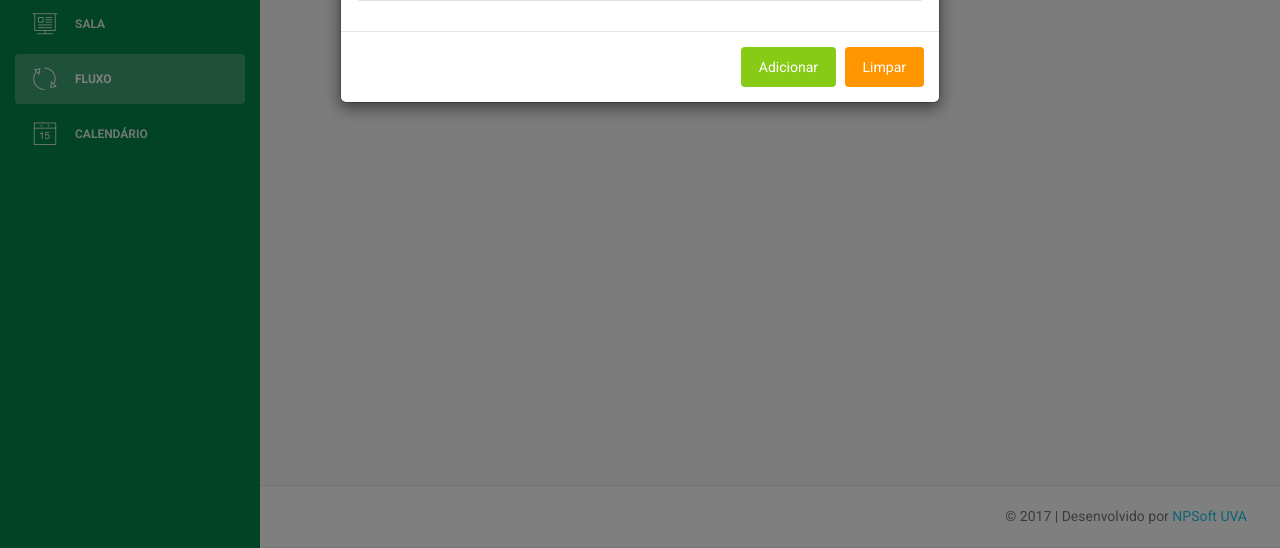
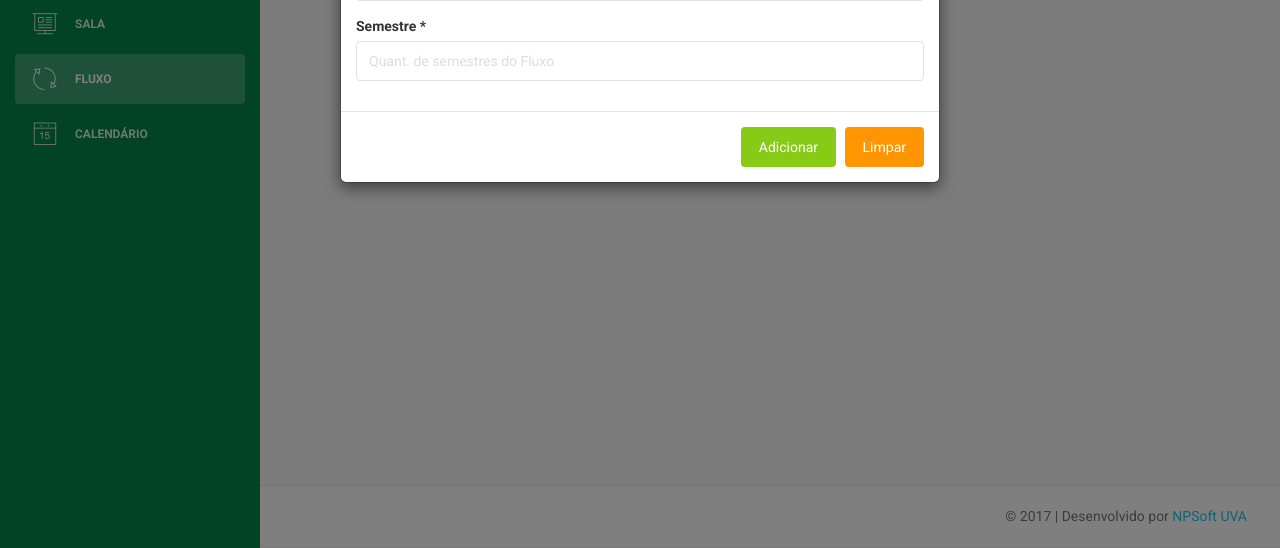
Before and after one commit to npsoftuva/lotacaoprofessores, a PHP site: page /fluxo.php in a window 1280 px wide, after a click on "Adicionar". Shown: the part 252-800 px from the top of the page. Run offline with PHP 8.4, Linux system fonts and the light colour scheme; data that the repository does not hold is empty; some libraries are stand-ins or nearby versions.

Commit message:
Update Fluxo

```diff
--- a/model/Fluxo.class.php
+++ b/model/Fluxo.class.php
@@ -18,20 +18,5 @@
       $this->flx_trn = $trn;
 			$this->flx_sem = $sem;
     }
-
-
-    public function searchAll() {
-      $search = Conexao::getInstance()->prepare("SELECT * FROM tab_flx");
-
-      if ($search->execute()) {
-        while ($flx = $search->fetch(PDO::FETCH_ASSOC)) {
-          $aux = new Fluxo();
-          $aux->setAll($flx["flx_cod"], $flx["flx_trn"], $flx["flx_sem"]);
-          $flxs[] = $aux;
-        }
-        return $flxs;
-      } else
-        return false;
-    }
   }
 ?>
--- a/view/fluxo.php
+++ b/view/fluxo.php
@@ -51,6 +51,7 @@
                         $fluxo = new Fluxo();
                         $fluxo->__set("flx_cod", $_POST["flx_cod"]);
                         $fluxo->__set("flx_trn", $_POST["flx_trn"]);
+                        $fluxo->__set("flx_sem", $_POST["flx_sem"]);
                         if ($fluxoController->register($fluxo)) { ?>
                           <div class="alert alert-success alert-with-icon" data-notify="container">
                             <span data-notify="icon" class="pe-7s-notebook"></span>
@@ -122,7 +123,7 @@
                           <td><?php echo $fluxo->__get("flx_cod"); ?></td>
                           <td><?php echo ($fluxo->__get("flx_trn") == "0" ? "Integral" : ($fluxo->__get("flx_trn") == "1" ? "Manhã" : ($fluxo->__get("flx_trn") == "2" ? "Tarde" : "Noite"))); ?></td>
                           <td>
-                            <a data-toggle="modal" data-cod="<?php echo $fluxo->__get("flx_cod"); ?>" data-trn="<?php echo $fluxo->__get("flx_trn"); ?>" title="Editar" class="openEdit btn btn-warning" href="#edit"><span class="pe-7s-note" aria-hidden="true"></span></a>
+                            <a data-toggle="modal" data-cod="<?php echo $fluxo->__get("flx_cod"); ?>" data-trn="<?php echo $fluxo->__get("flx_trn"); ?>" data-sem="<?php echo $fluxo->__get("flx_sem"); ?>" title="Editar" class="openEdit btn btn-warning" href="#edit"><span class="pe-7s-note" aria-hidden="true"></span></a>
 
                             <a data-toggle="modal" data-cod="<?php echo $fluxo->__get("flx_cod"); ?>" title="Excluir" class="openDelete btn btn-danger" href="#delete"><span class="pe-7s-trash" aria-hidden="true"></span></a>
                           </td>
@@ -184,6 +185,10 @@
                     <option value="3">Noite</option>
                   </select>
                 </div>
+                <div class="form-group">
+                <label>Semestre *</label>
+                <input class="form-control" type="number" placeholder="Quant. de semestres do Fluxo" name="flx_sem" id="flx_sem" required autocomplete="off" min="1">
+              </div>
               </div>
           </div>
           <div class="modal-footer">
@@ -217,6 +222,10 @@
                   <option value="2">Tarde</option>
                   <option value="3">Noite</option>
                 </select>
+              </div>
+              <div class="form-group">
+                <label>Semestre *</label>
+                <input class="form-control" type="number" placeholder="Quant. de semestres do Fluxo" name="flx_sem" required autocomplete="off" min="1">
               </div>
           </div>
           <div class="modal-footer">
@@ -261,6 +270,8 @@
       $(".modal-body #flx_cod").val(flx_cod);
       var flx_trn = $(this).data('trn');
       $("#flx_trn").val(flx_trn);
+      var flx_sem = $(this).data('sem');
+      $("#flx_sem").val(flx_sem);
     });
   </script>
 
```
